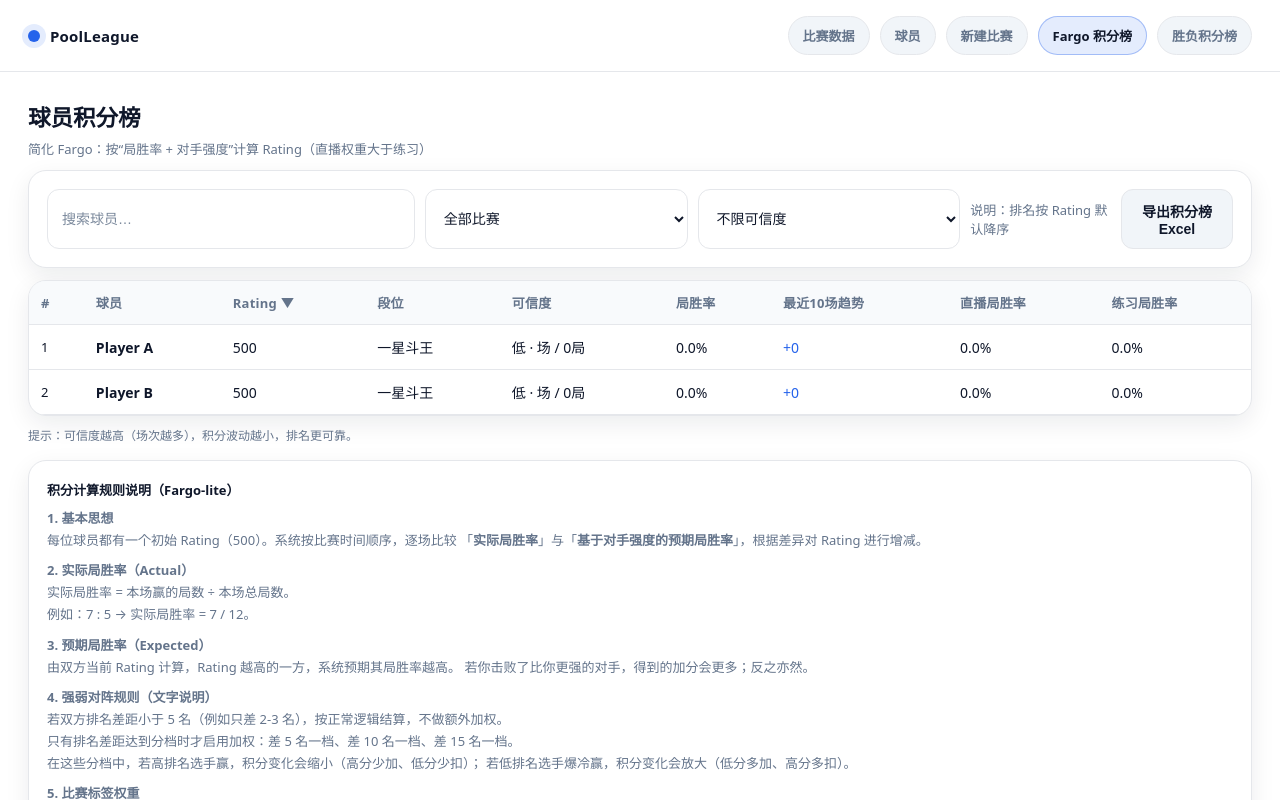
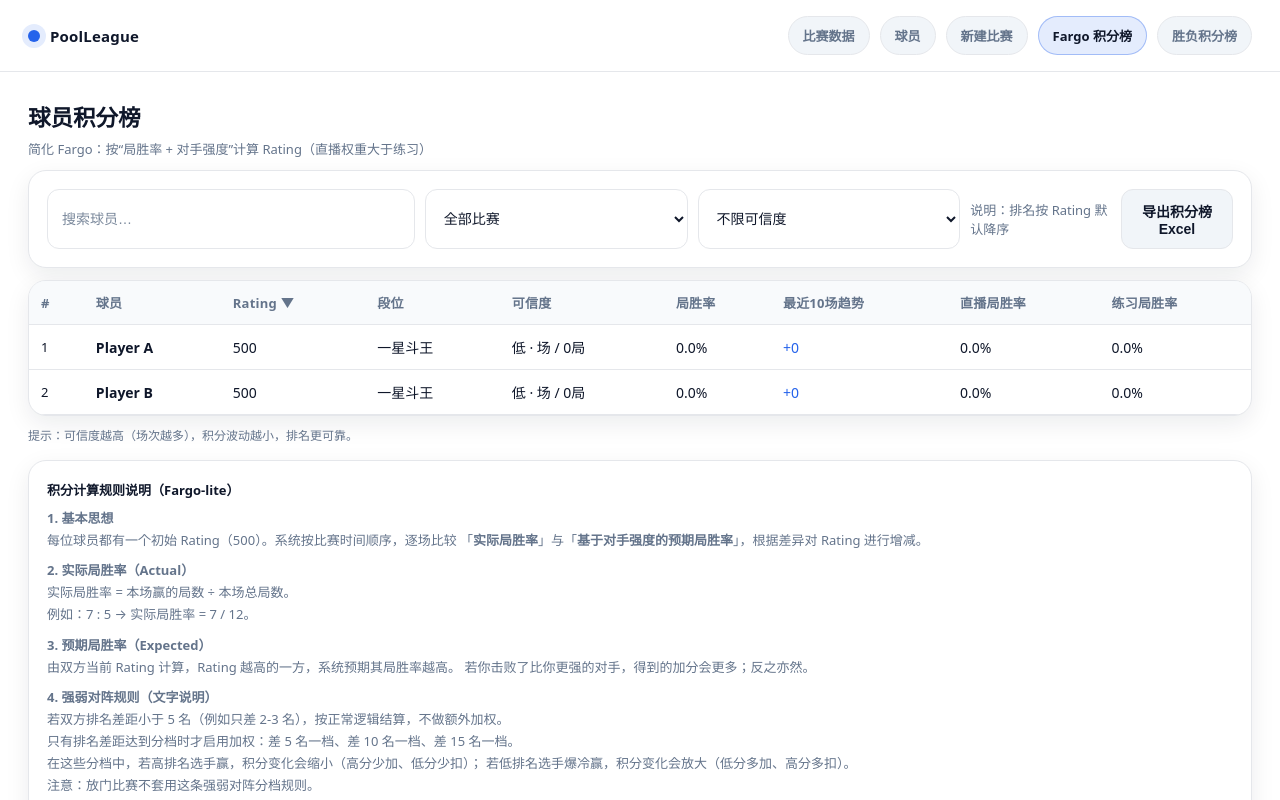
Before and after one commit to Xingcheng03/pool-score-tracker, a React (Vite) app: page /leaderboard in a window 1280 px wide. Shown: the top 800 px of the page. Built offline with nearby package versions, Linux system fonts and the light colour scheme.

Commit message:
修改强弱对阵不适用于放门场景

```diff
--- a/src/data/store.js
+++ b/src/data/store.js
@@ -1165,6 +1165,8 @@ function computeRatingsFargoLiteHalf(players, matches) {
     }
 
     let matchupFactor = 1.0;
+    // Handicap matches skip strength-gap tiering because strength difference is already compensated.
+    if (!m.isHandicap) {
       const rankedIds = [...playerIds].sort((id1, id2) => {
         const r2 = rating.get(id2) ?? 500;
         const r1 = rating.get(id1) ?? 500;
@@ -1189,6 +1191,7 @@ function computeRatingsFargoLiteHalf(players, matches) {
           ? EXPECTED_WIN_FACTOR_BY_TIER[tier]
           : UPSET_WIN_FACTOR_BY_TIER[tier];
       }
+    }
 
     const delta = K * (actualA - expectedA) * weight * handicapFactor * matchupFactor;
 
--- a/src/pages/LeaderboardPage.jsx
+++ b/src/pages/LeaderboardPage.jsx
@@ -203,7 +203,8 @@ export default function LeaderboardPage() {
             若双方排名差距小于 5 名（例如只差 2-3 名），按正常逻辑结算，不做额外加权。<br />
             只有排名差距达到分档时才启用加权：差 5 名一档、差 10 名一档、差 15 名一档。<br />
             在这些分档中，若高排名选手赢，积分变化会缩小（高分少加、低分少扣）；
-            若低排名选手爆冷赢，积分变化会放大（低分多加、高分多扣）。
+            若低排名选手爆冷赢，积分变化会放大（低分多加、高分多扣）。<br />
+            注意：放门比赛不套用这条强弱对阵分档规则。
         </div>
 
         <div style={{ marginBottom: 8 }}>
```
Lines whose indentation alone changed are shown as unchanged.
